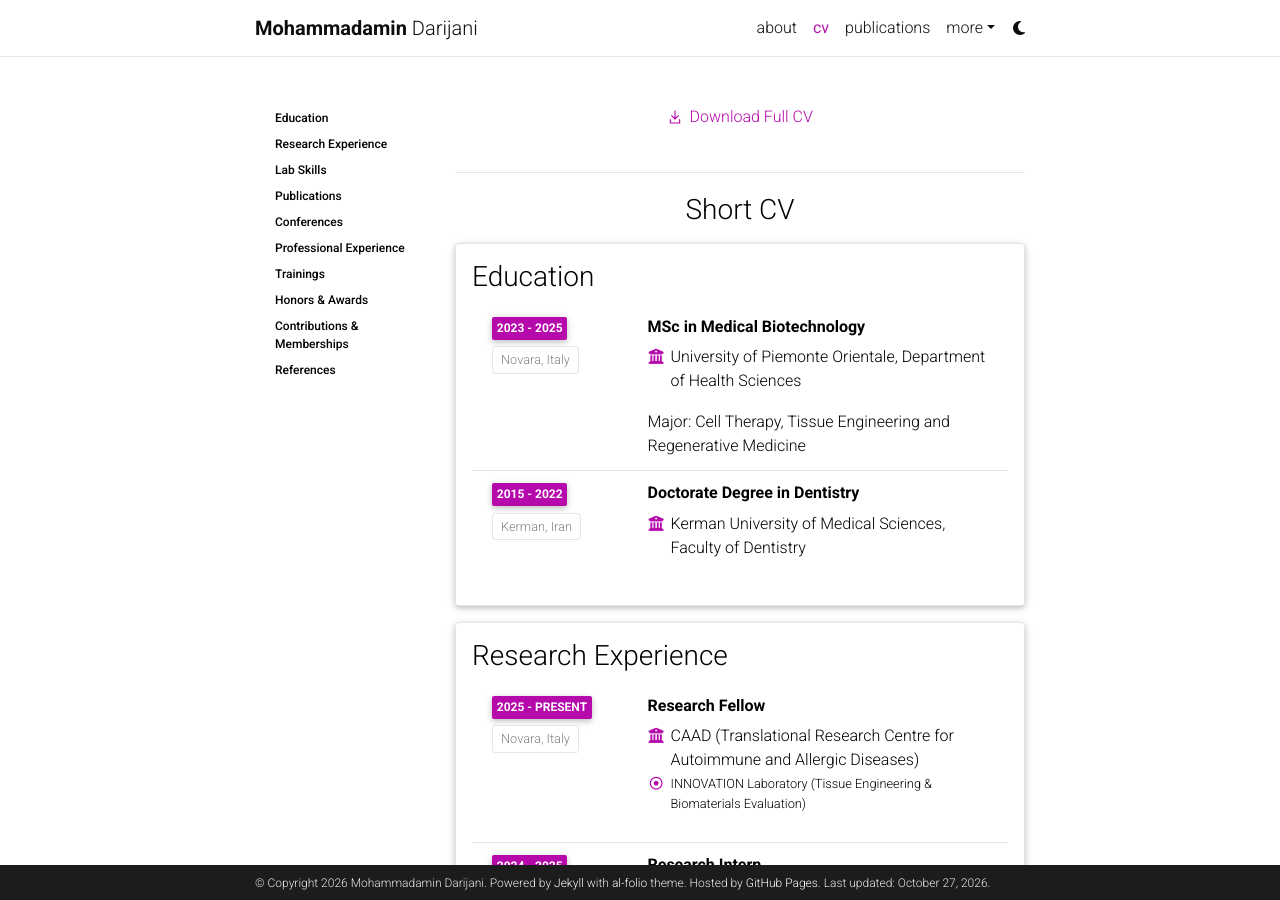
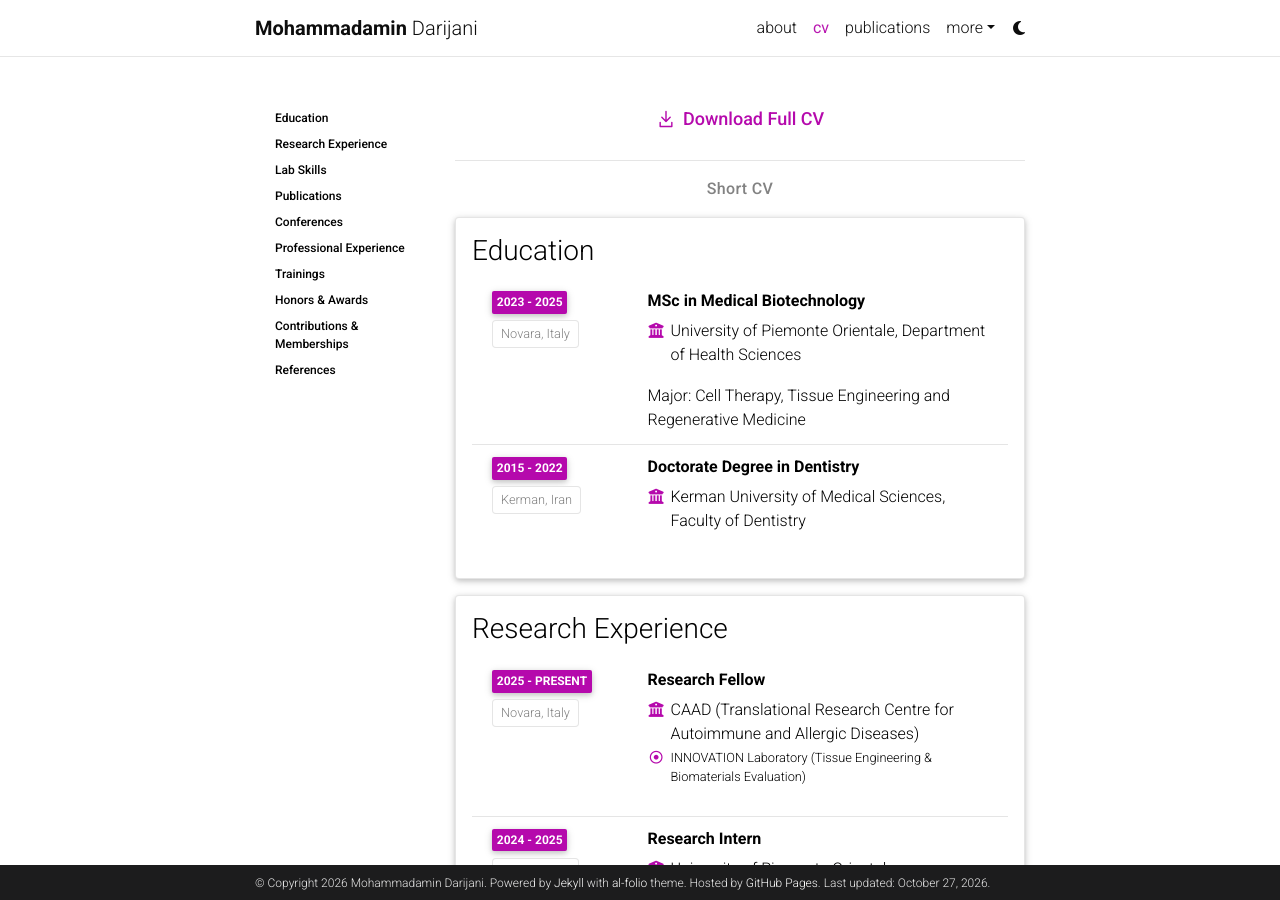
Before and after one commit to amindarijani/amindarijani.github.io, a Jekyll site: the page built from _pages/cv.md, in a window 1280 px wide and 900 px high. Built offline with Jekyll 4.4.1, drawn with Linux system fonts in a browser that asks for light colours; comment, search, counter and statistics services are not loaded; a style sheet for code colours, icons or effects is not loaded.

Commit message:
Add files via upload

```diff
--- a/_layouts/cv.html
+++ b/_layouts/cv.html
@@ -5,10 +5,10 @@ layout: default
 {% unless site.data.resume %}
 <div class="post">
 
-  <header class="post-header" style="text-align:center;margin-bottom:2.5rem;">
+  <header class="post-header" style="text-align:center;margin-bottom:1.5rem;">
     {% if page.cv_pdf %}
-    <a href="{{ page.cv_pdf | prepend: 'assets/pdf/' | relative_url }}" download style="display:inline-flex;align-items:center;gap:0.4rem;font-size:1rem;line-height:1.5;text-decoration:none;" aria-label="Download Full CV (PDF)">
-      <svg xmlns="http://www.w3.org/2000/svg" width="16" height="16" viewBox="0 0 24 24" fill="none" stroke="currentColor" stroke-width="1.7" stroke-linecap="round" stroke-linejoin="round" aria-hidden="true"><path d="M12 3v12m-5-5 5 5 5-5M5 16v5h14v-5"/></svg>
+    <a href="{{ page.cv_pdf | prepend: 'assets/pdf/' | relative_url }}" download style="display:inline-flex;align-items:center;gap:0.45rem;font-size:1.125rem;font-weight:500;line-height:1.5;text-decoration:none;" aria-label="Download Full CV (PDF)">
+      <svg xmlns="http://www.w3.org/2000/svg" width="20" height="20" viewBox="0 0 24 24" fill="none" stroke="currentColor" stroke-width="1.7" stroke-linecap="round" stroke-linejoin="round" aria-hidden="true"><path d="M12 3v12m-5-5 5 5 5-5M5 16v5h14v-5"/></svg>
       Download Full CV
     </a>
     {% endif %}
@@ -16,7 +16,7 @@ layout: default
 
   <article>
     <div class="cv">
-      <h2 style="font-size:1.75rem;font-weight:300;line-height:1.2;margin:0 0 1rem;text-align:center;padding:1.25rem 1rem 0;border-top:1px solid var(--global-divider-color);">Short CV</h2>
+      <h2 style="font-size:1rem;font-weight:500;line-height:1.5;letter-spacing:0.02em;color:var(--global-text-color-light);margin:0 0 0.75rem;text-align:center;padding:1rem 1rem 0;border-top:1px solid var(--global-divider-color);">Short CV</h2>
       {% for entry in site.data.cv %}
         <a class="anchor" id="{{ entry.title }}"></a>
         <div class="card mt-3 p-3">
@@ -45,10 +45,10 @@ layout: default
 {% else %}
 <div class="post">
 
-  <header class="post-header" style="text-align:center;margin-bottom:2.5rem;">
+  <header class="post-header" style="text-align:center;margin-bottom:1.5rem;">
     {% if page.cv_pdf %}
-    <a href="{{ page.cv_pdf | prepend: 'assets/pdf/' | relative_url }}" download style="display:inline-flex;align-items:center;gap:0.4rem;font-size:1rem;line-height:1.5;text-decoration:none;" aria-label="Download Full CV (PDF)">
-      <svg xmlns="http://www.w3.org/2000/svg" width="16" height="16" viewBox="0 0 24 24" fill="none" stroke="currentColor" stroke-width="1.7" stroke-linecap="round" stroke-linejoin="round" aria-hidden="true"><path d="M12 3v12m-5-5 5 5 5-5M5 16v5h14v-5"/></svg>
+    <a href="{{ page.cv_pdf | prepend: 'assets/pdf/' | relative_url }}" download style="display:inline-flex;align-items:center;gap:0.45rem;font-size:1.125rem;font-weight:500;line-height:1.5;text-decoration:none;" aria-label="Download Full CV (PDF)">
+      <svg xmlns="http://www.w3.org/2000/svg" width="20" height="20" viewBox="0 0 24 24" fill="none" stroke="currentColor" stroke-width="1.7" stroke-linecap="round" stroke-linejoin="round" aria-hidden="true"><path d="M12 3v12m-5-5 5 5 5-5M5 16v5h14v-5"/></svg>
       Download Full CV
     </a>
     {% endif %}
@@ -56,7 +56,7 @@ layout: default
 
   <article>
     <div class="cv">
-      <h2 style="font-size:1.75rem;font-weight:300;line-height:1.2;margin:0 0 1rem;text-align:center;padding:1.25rem 1rem 0;border-top:1px solid var(--global-divider-color);">Short CV</h2>
+      <h2 style="font-size:1rem;font-weight:500;line-height:1.5;letter-spacing:0.02em;color:var(--global-text-color-light);margin:0 0 0.75rem;text-align:center;padding:1rem 1rem 0;border-top:1px solid var(--global-divider-color);">Short CV</h2>
       {% for data in site.data.resume %}
         {% if site.jsonresume and site.jsonresume.size > 0 %}
           {% unless site.jsonresume contains data[0] %}
```
